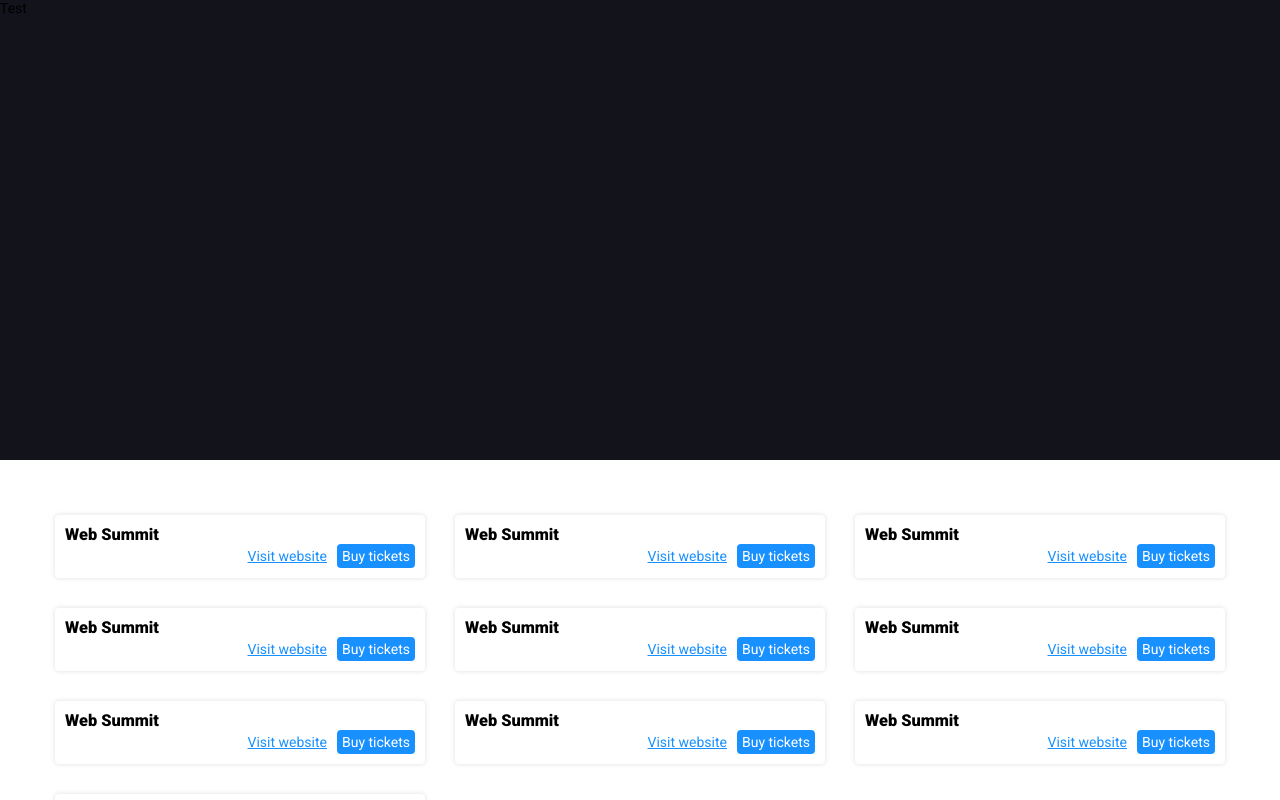
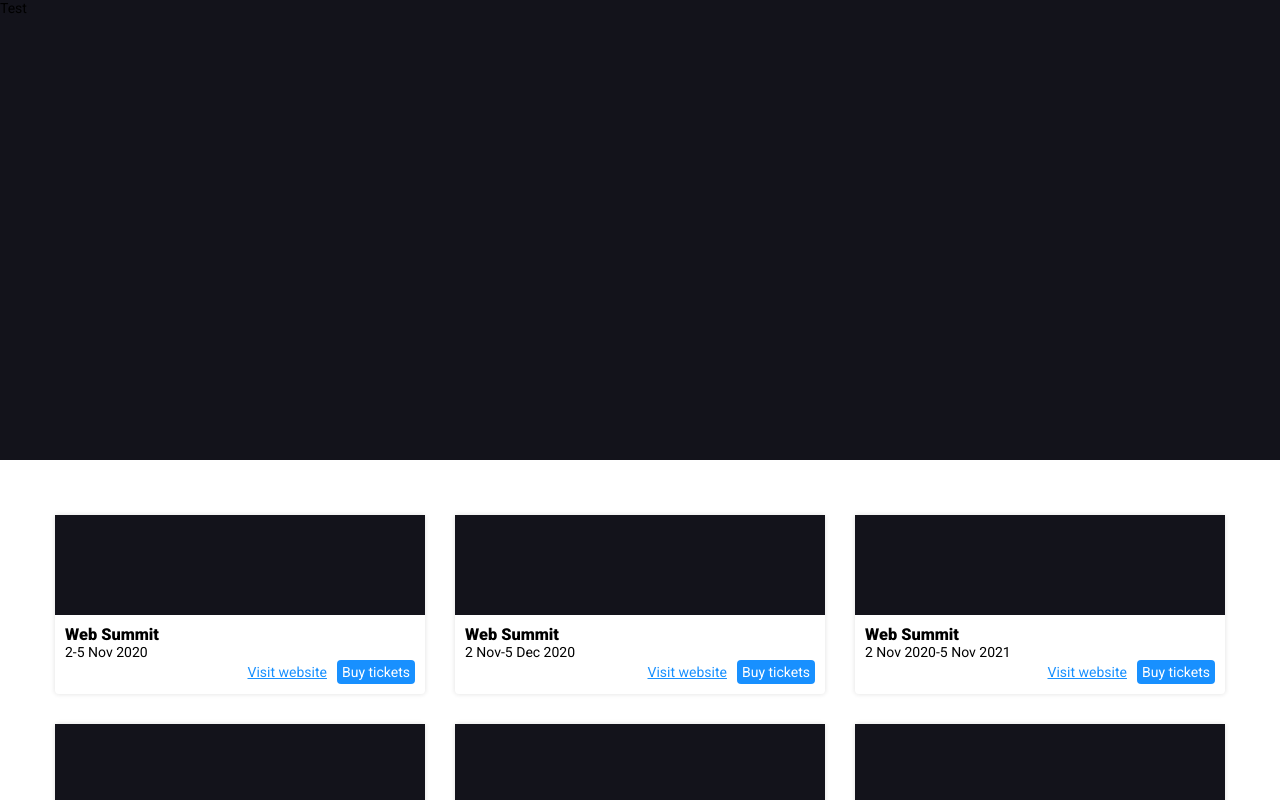
Before and after one commit to Confhub/remote-hub, a Next.js app: page / in a window 1280 px wide. Shown: the top 800 px of the page. Built offline with nearby package versions, Linux system fonts and the light colour scheme.

Commit message:
Update conference card

```diff
--- a/src/components/ConferenceCard.tsx
+++ b/src/components/ConferenceCard.tsx
@@ -1,10 +1,19 @@
 import React from "react";
 import styled from "styled-components";
+import { formatDateRange } from "../utils/date";
 
 const Wrap = styled.div`
   background: #ffffff;
   box-shadow: 0 0 4px 1px rgba(0, 0, 0, 0.09);
   border-radius: 4px;
+`;
+
+const ImgStab = styled.div`
+  height: 100px;
+  background-color: #13131b;
+`;
+
+const Content = styled.div`
   padding: 10px;
   display: flex;
   flex-direction: column;
@@ -32,6 +41,12 @@
   font-size: 14px;
   line-height: 24px;
   color: #1890ff;
+
+  &:hover,
+  &:focus {
+    text-decoration: none;
+    opacity: 0.7;
+  }
 `;
 
 const LinkButton = styled.a`
@@ -43,28 +58,47 @@
   font-size: 14px;
   line-height: 24px;
   border-radius: 4px;
+  &:hover,
+  &:focus {
+    opacity: 0.7;
+  }
 `;
 
 export type Props = {
   title: string;
   date: string; // TODO: make it date
+  startDate: string;
+  endDate: string;
   url: string;
   ticketsUrl: string;
 };
 
-const ConferenceCard = ({ title, date, url, ticketsUrl }: Props) => {
+const ConferenceCard = ({
+  title,
+  startDate,
+  endDate,
+  url,
+  ticketsUrl
+}: Props) => {
   return (
     <Wrap>
+      <ImgStab />
+      <Content>
         <Heading>{title}</Heading>
-      <Text>{date}</Text>
+        <Text>{formatDateRange(startDate, endDate)}</Text>
         <LinkWrap>
           <LinkUnderlined href={url} target="_blank" rel="noopener noreferrer">
             Visit website
           </LinkUnderlined>
-        <LinkButton href={ticketsUrl} target="_blank" rel="noopener noreferrer">
+          <LinkButton
+            href={ticketsUrl}
+            target="_blank"
+            rel="noopener noreferrer"
+          >
             Buy tickets
           </LinkButton>
         </LinkWrap>
+      </Content>
     </Wrap>
   );
 };
```
Lines whose indentation alone changed are shown as unchanged.
